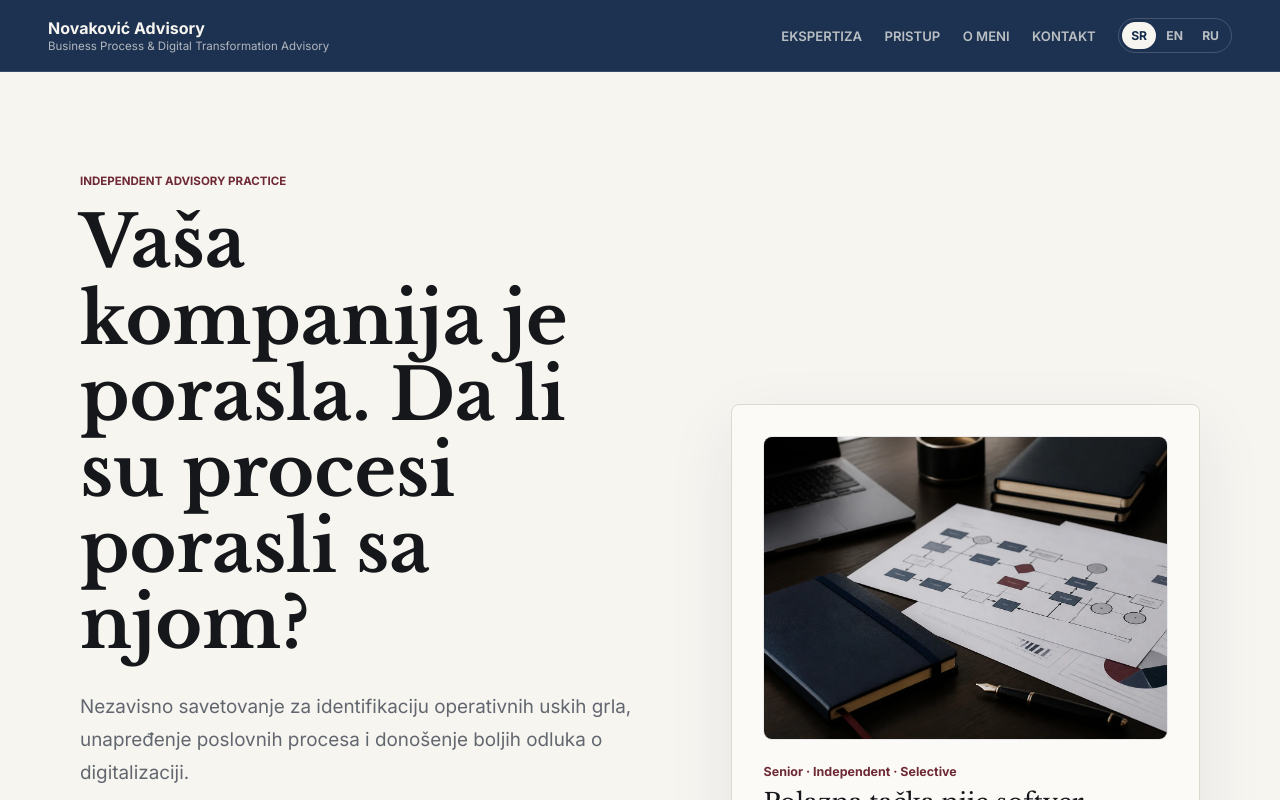
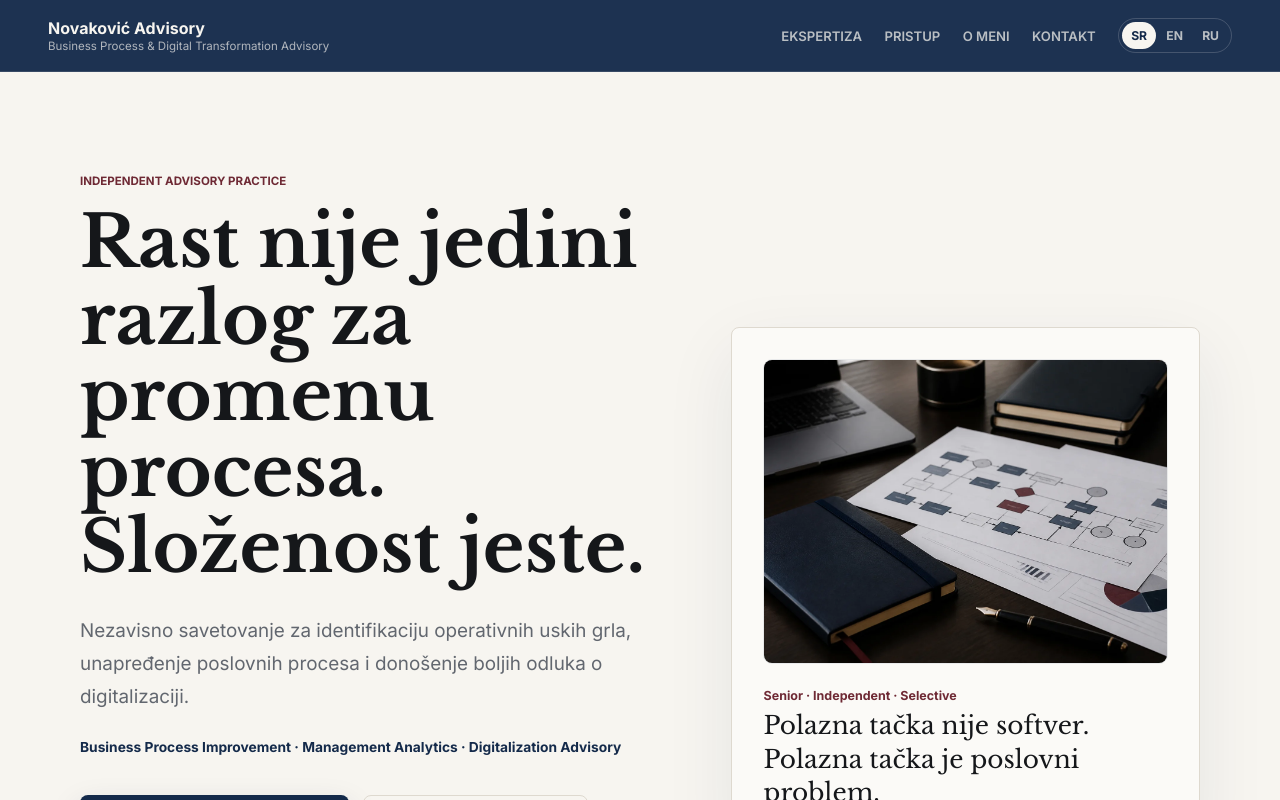
Before and after one commit to millosbgd/PersonalPortfolio, an Angular app: page /sr in a window 1280 px wide. Shown: the top 800 px of the page. Built offline with nearby package versions, Linux system fonts and the light colour scheme.

Commit message:
Update hero positioning headline

```diff
--- a/src/app/shared/content.ts
+++ b/src/app/shared/content.ts
@@ -19,7 +19,7 @@ export const CONTENT: Record<LanguageCode, SiteContent> = {
     ],
     hero: {
       eyebrow: 'Independent advisory practice',
-      title: 'Vaša kompanija je porasla. Da li su procesi porasli sa njom?',
+      title: 'Rast nije jedini razlog za promenu procesa. Složenost jeste.',
       text: 'Nezavisno savetovanje za identifikaciju operativnih uskih grla, unapređenje poslovnih procesa i donošenje boljih odluka o digitalizaciji.',
       expertise: 'Business Process Improvement · Management Analytics · Digitalization Advisory',
       primaryCta: 'Razgovarajmo o problemu',
@@ -164,7 +164,7 @@ export const CONTENT: Record<LanguageCode, SiteContent> = {
     ],
     hero: {
       eyebrow: 'Independent advisory practice',
-      title: 'Your company has grown. Have your processes grown with it?',
+      title: 'Growth is not the only reason to change processes. Complexity is.',
       text: 'Independent advisory for identifying operational bottlenecks, improving business processes, and making better digitalization decisions.',
       expertise: 'Business Process Improvement · Management Analytics · Digitalization Advisory',
       primaryCta: 'Discuss the problem',
@@ -309,7 +309,7 @@ export const CONTENT: Record<LanguageCode, SiteContent> = {
     ],
     hero: {
       eyebrow: 'Independent advisory practice',
-      title: 'Ваша компания выросла. Выросли ли вместе с ней процессы?',
+      title: 'Рост - не единственная причина менять процессы. Сложность - причина.',
       text: 'Независимый консалтинг для выявления операционных узких мест, улучшения бизнес-процессов и более точных решений о цифровизации.',
       expertise: 'Business Process Improvement · Management Analytics · Digitalization Advisory',
       primaryCta: 'Обсудить проблему',
```
